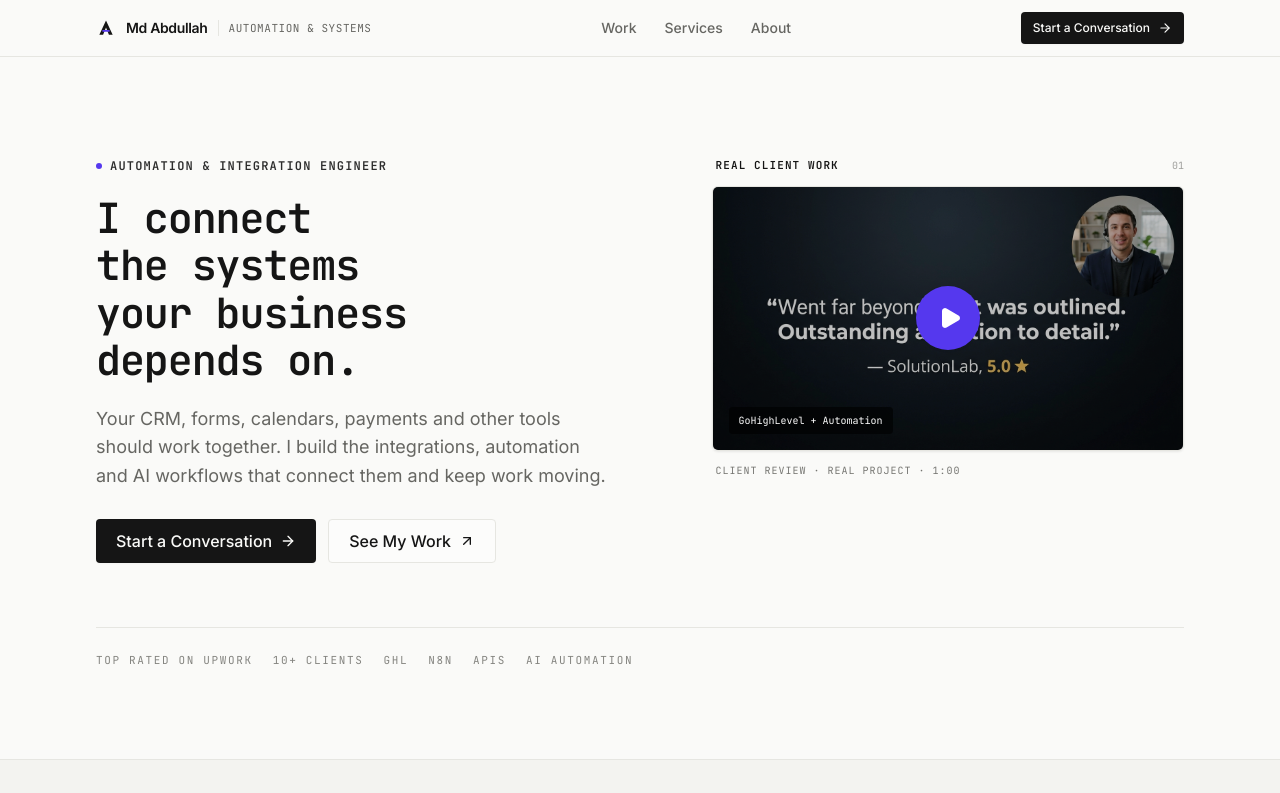
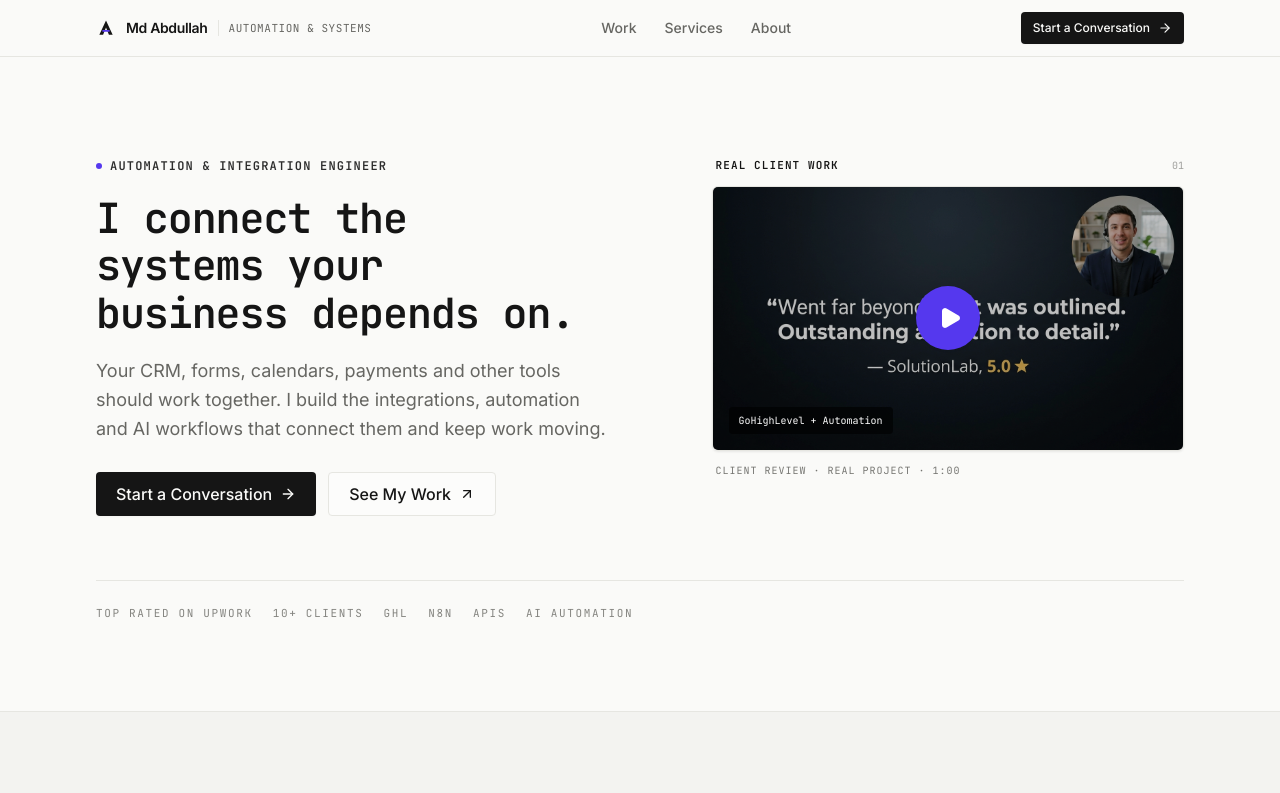
Before and after one commit to Md-Abdullah-321/md-abdullah, a Next.js app: page / in a window 1280 px wide. Shown: the top 793 px of the page. Built offline with nearby package versions, Linux system fonts and the light colour scheme; no server answers; the database is empty.

Commit message:
feat: add hero section component with intro, CTA buttons, and video showcase

```diff
--- a/components/sections/hero.tsx
+++ b/components/sections/hero.tsx
@@ -21,7 +21,7 @@ export function Hero() {
               </div>
 
               {/* Headline */}
-              <h1 className="font-mono text-[1.85rem] sm:text-[2.25rem] lg:text-[2.6rem] font-semibold leading-[1.14] tracking-[-0.025em] text-foreground text-balance max-w-[16ch]">
+              <h1 className="font-mono text-[1.85rem] sm:text-[2.25rem] lg:text-[2.6rem] font-semibold leading-[1.14] tracking-[-0.025em] text-foreground text-balance max-w-[30ch]">
                 I connect the systems your business depends on.
               </h1>
 
```
